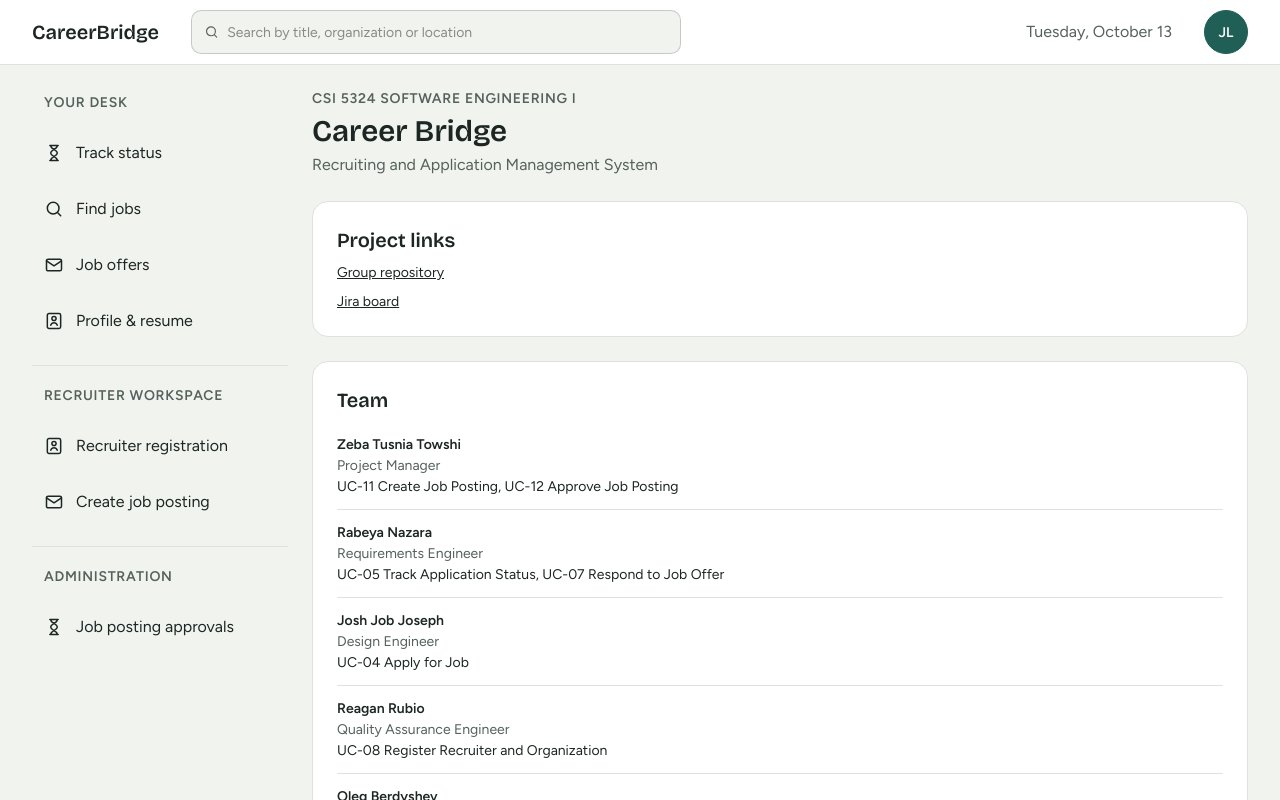
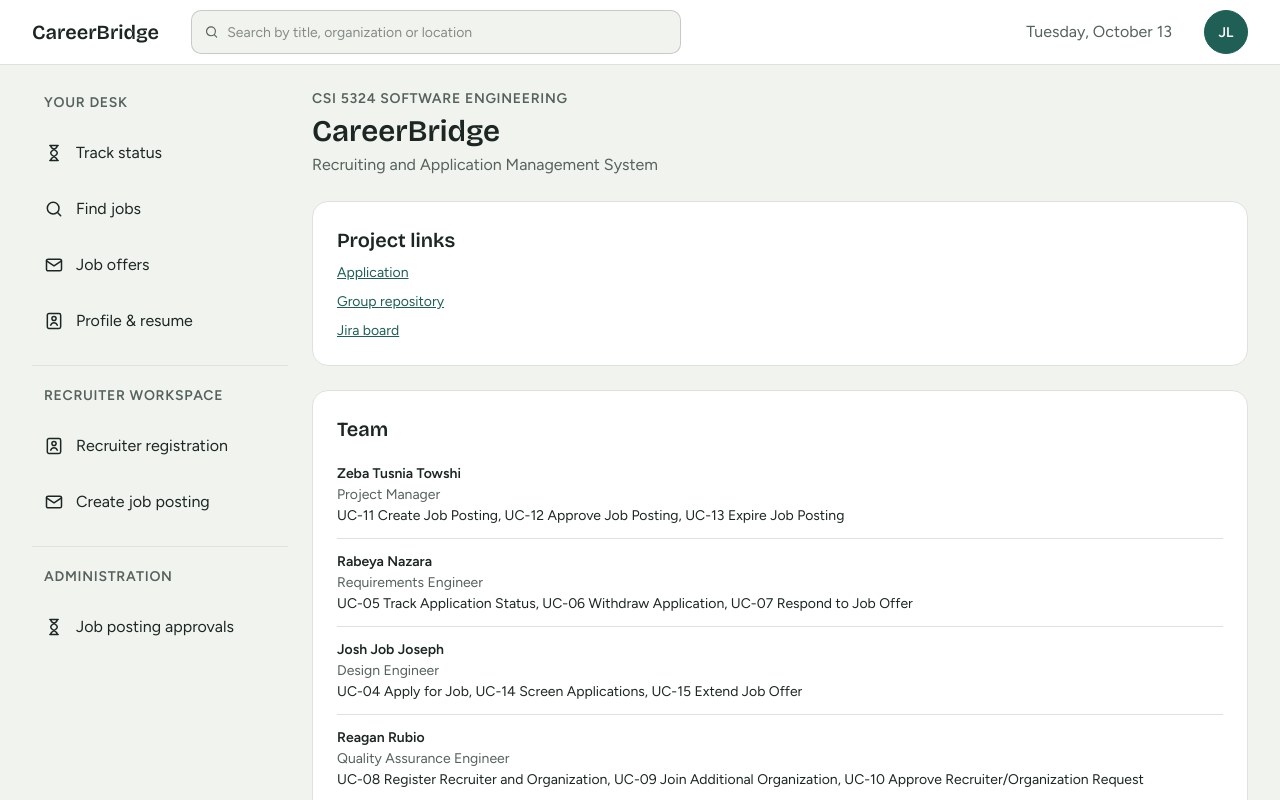
Before and after one commit to berdyshevol/careerbridge-csi5324, a Next.js app in the folder app/frontend/: page /about in a window 1280 px wide. Shown: the top 800 px of the page. Built offline with nearby package versions, Linux system fonts and the light colour scheme.

Commit message:
List all 15 use cases and use the product's own name on the About page
The owners now follow Table 21 of Deliverable 2, the name and course title
match the rest of the site, the application link is added, the links follow
ADR-0004, and the test counts members by role instead of a CSS class.

```diff
--- a/app/frontend/src/app/about/page.tsx
+++ b/app/frontend/src/app/about/page.tsx
@@ -1,6 +1,7 @@
 import PageTitle from "@/components/PageTitle";
 
 const links = [
+  { label: "Application", href: "https://careerbridge-csi5324.vercel.app" },
   { label: "Group repository", href: "https://github.com/berdyshevol/careerbridge-csi5324" },
   {
     label: "Jira board",
@@ -8,22 +9,29 @@ const links = [
   },
 ];
 
+// The split of use cases is Table 21 of Deliverable 2
 const members = [
   {
     name: "Zeba Tusnia Towshi",
     role: "Project Manager",
-    useCases: "UC-11 Create Job Posting, UC-12 Approve Job Posting",
+    useCases: "UC-11 Create Job Posting, UC-12 Approve Job Posting, UC-13 Expire Job Posting",
   },
   {
     name: "Rabeya Nazara",
     role: "Requirements Engineer",
-    useCases: "UC-05 Track Application Status, UC-07 Respond to Job Offer",
+    useCases:
+      "UC-05 Track Application Status, UC-06 Withdraw Application, UC-07 Respond to Job Offer",
   },
-  { name: "Josh Job Joseph", role: "Design Engineer", useCases: "UC-04 Apply for Job" },
+  {
+    name: "Josh Job Joseph",
+    role: "Design Engineer",
+    useCases: "UC-04 Apply for Job, UC-14 Screen Applications, UC-15 Extend Job Offer",
+  },
   {
     name: "Reagan Rubio",
     role: "Quality Assurance Engineer",
-    useCases: "UC-08 Register Recruiter and Organization",
+    useCases:
+      "UC-08 Register Recruiter and Organization, UC-09 Join Additional Organization, UC-10 Approve Recruiter/Organization Request",
   },
   {
     name: "Oleg Berdyshev",
@@ -37,10 +45,10 @@ export default function AboutPage() {
   return (
     <div className="flex flex-col gap-6">
       <PageTitle
-        eyebrow="CSI 5324 Software Engineering I"
+        eyebrow="CSI 5324 Software Engineering"
         subtitle="Recruiting and Application Management System"
       >
-        Career Bridge
+        CareerBridge
       </PageTitle>
 
       <section className="card border border-base-300 bg-base-100" aria-labelledby="links-heading">
@@ -51,7 +59,7 @@ export default function AboutPage() {
           <ul className="flex flex-col gap-2">
             {links.map(({ label, href }) => (
               <li key={href}>
-                <a href={href} className="link" target="_blank" rel="noreferrer">
+                <a href={href} className="link link-primary" target="_blank" rel="noreferrer">
                   {label}
                 </a>
               </li>
--- a/app/frontend/src/app/layout.tsx
+++ b/app/frontend/src/app/layout.tsx
@@ -71,7 +71,7 @@ export default function RootLayout({ children }: Readonly<{ children: React.Reac
             Approve postings
           </Link>
           <Link href="/about" className="link-hover link">
-            About Career Bridge
+            About CareerBridge
           </Link>
         </footer>
       </body>
```
Also changed, not shown: 1 other file (tests, documents, lock files or other folders).
